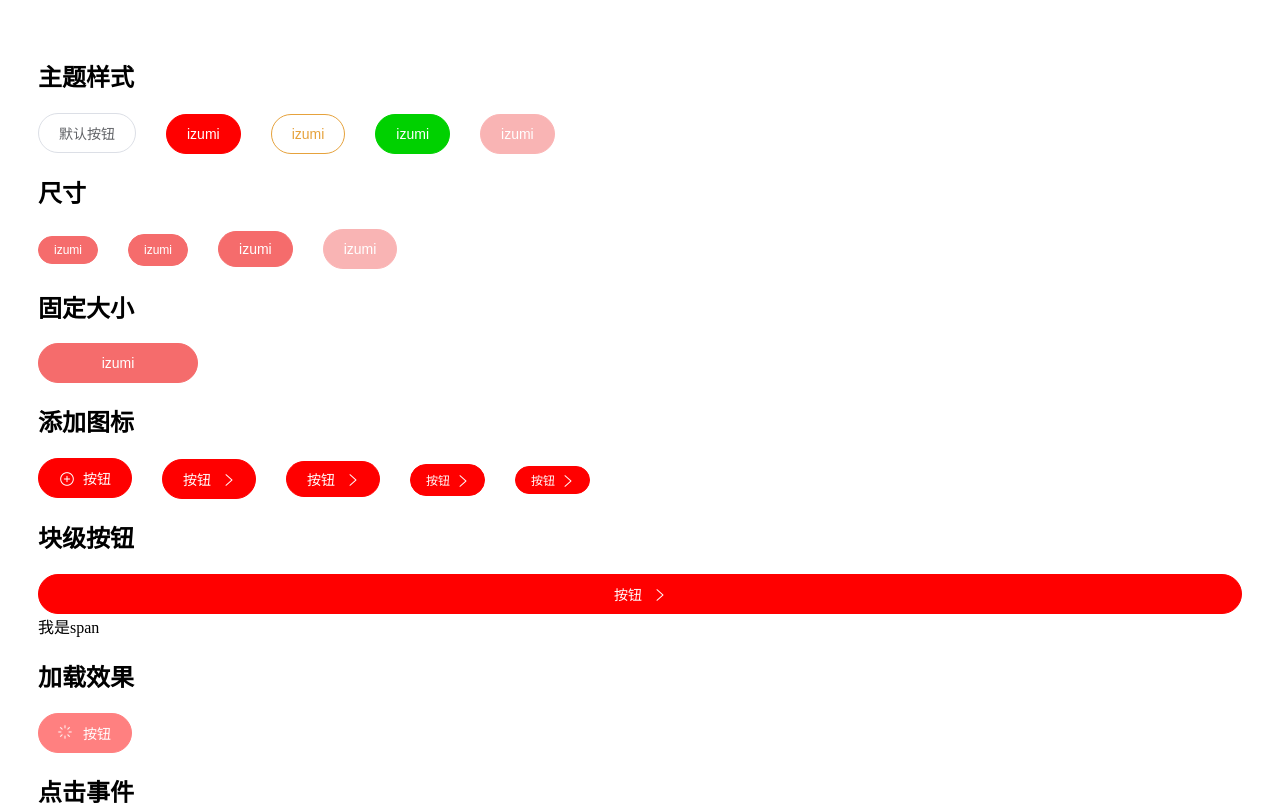
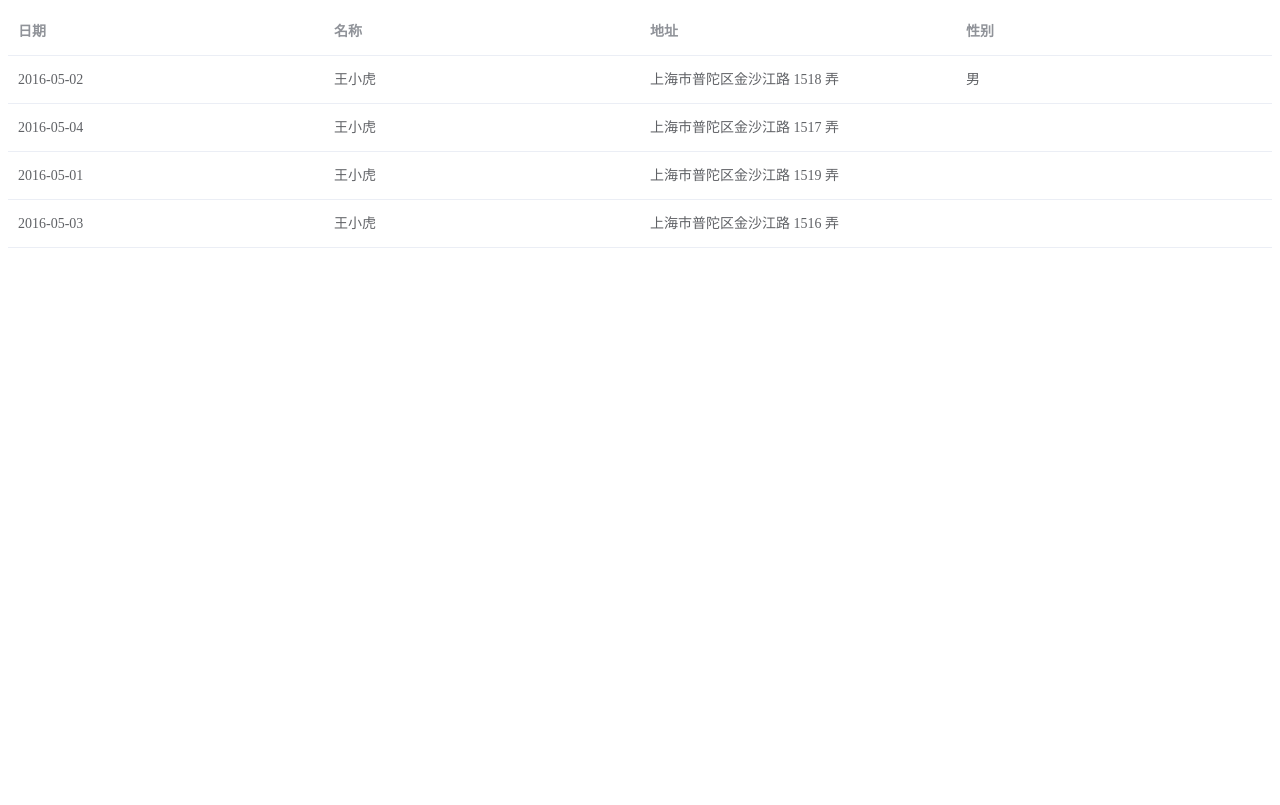
Before and after one commit to isakya/components-vue2, a Vue app: page / in a window 1280 px wide. Shown: the top 805 px of the page. Built offline with nearby package versions, Linux system fonts and the light colour scheme.

Commit message:
el table表格column封装

```diff
--- a/package.json
+++ b/package.json
@@ -9,6 +9,7 @@
   },
   "dependencies": {
     "core-js": "^3.6.5",
+    "element-ui": "^2.15.9",
     "vue": "^2.6.11",
     "vue-router": "^3.2.0",
     "vuex": "^3.4.0"
--- /dev/null
+++ b/src/components/table/index.vue
@@ -0,0 +1,53 @@
+<template>
+  <el-table
+    :data="tableData"
+    style="width: 100%"
+  >
+    <el-table-column
+      v-for="item in column"
+      :key="item.prop"
+      :prop="item.prop"
+      :label="item.label"
+    >
+    </el-table-column>
+  </el-table>
+</template>
+
+<script>
+export default {
+  name: 'Table',
+  props: {
+    column: {
+      type: Array,
+      default: () => []
+    }
+  },
+  data() {
+    return {
+      tableData: [
+        {
+          date: '2016-05-02',
+          name: '王小虎',
+          address: '上海市普陀区金沙江路 1518 弄',
+          sex: '男'
+        }, {
+          date: '2016-05-04',
+          name: '王小虎',
+          address: '上海市普陀区金沙江路 1517 弄'
+        }, {
+          date: '2016-05-01',
+          name: '王小虎',
+          address: '上海市普陀区金沙江路 1519 弄'
+        }, {
+          date: '2016-05-03',
+          name: '王小虎',
+          address: '上海市普陀区金沙江路 1516 弄'
+        }
+      ]
+    }
+  }
+}
+</script>
+
+<style lang="scss" scoped>
+</style>
--- a/src/main.js
+++ b/src/main.js
@@ -3,11 +3,14 @@ import App from './App.vue'
 import router from './router'
 import store from './store'
 
+import ElementUI from 'element-ui'
+import 'element-ui/lib/theme-chalk/index.css'
 // iconfont
 import './styles/icon/iconfont.css'
 // import './style/lessconfig.less'
 
 Vue.config.productionTip = false
+Vue.use(ElementUI)
 
 new Vue({
   router,
--- a/src/styles/scssconfig.scss
+++ b/src/styles/scssconfig.scss
@@ -1,3 +1,3 @@
-$primary: red;
-$button-space: 30px;
-$button-round: 20px;
+// $primary: red;
+// $button-space: 30px;
+// $button-round: 20px;
--- a/src/views/Home.vue
+++ b/src/views/Home.vue
@@ -1,131 +1,27 @@
 <template>
-  <div style="padding: 30px;">
-    <h2>主题样式</h2>
-    <i-button>默认按钮</i-button>
-    <!-- 主题颜色 -->
-    <i-button type="primary">izumi</i-button>
-    <!-- 边框 -->
-    <i-button
-      type="warning"
-      border
-    >izumi</i-button>
-    <!-- 圆角 -->
-    <i-button
-      type="success"
-      round
-    >izumi</i-button>
-    <!-- 禁用 -->
-    <i-button
-      type="error"
-      disabled
-    >izumi</i-button>
-    <h2>尺寸</h2>
-    <i-button
-      type="error"
-      size="mini"
-    >izumi</i-button>
-    <i-button
-      type="error"
-      size="small"
-    >izumi</i-button>
-    <i-button
-      type="error"
-      size="medium"
-    >izumi</i-button>
-    <i-button
-      type="error"
-      disabled
-    >izumi</i-button>
-    <h2>固定大小</h2>
-    <i-button
-      type="error"
-      min-width="160px"
-    >izumi</i-button>
-    <h2>添加图标</h2>
-    <i-button
-      perfix="add-circle"
-      type="primary"
-    >按钮</i-button>
-    <i-button
-      suffix="arrow-right"
-      type="primary"
-    >按钮</i-button>
-    <i-button
-      suffix="arrow-right"
-      type="primary"
-      size="medium"
-    >按钮</i-button>
-    <i-button
-      suffix="arrow-right"
-      type="primary"
-      size="small"
-    >按钮</i-button>
-    <i-button
-      suffix="arrow-right"
-      type="primary"
-      size="mini"
-    >按钮</i-button>
-    <h2>块级按钮</h2>
-    <i-button
-      suffix="arrow-right"
-      block
-      type="primary"
-    >按钮</i-button>
-    <span>我是span</span>
-    <h2>加载效果</h2>
-    <i-button
-      type="primary"
-      :loading="true"
-    >按钮</i-button>
-    <h2>点击事件</h2>
-    <i-button
-      :loading="flag"
-      type="primary"
-      @click="handleClick"
-    >click事件</i-button>
-    <h2>before-change 异步处理</h2>
-    <i-button
-      :before-change="asyncFunction"
-      type="primary"
-    >异步处理</i-button>
-    <div class="test">2123123</div>
+  <div>
+    <i-table :column="column"></i-table>
   </div>
 </template>
 
 <script>
-
 export default {
   name: 'Home',
   components: {
-    'i-button': () => import('@/components/button')
+    'i-table': () => import('@/components/table')
   },
   data() {
     return {
-      flag: false
-    }
-  },
-  methods: {
-    handleClick() {
-      this.flag = true
-      setTimeout(() => {
-        alert('hello world!')
-        this.flag = false
-      }, 1000)
-    },
-    asyncFunction() {
-      return new Promise((resolve, reject) => {
-        console.log(reject)
-        setTimeout(() => {
-          alert('hello world!')
-          resolve()
-        }, 1000)
-      })
+      column: [
+        { label: '日期', prop: 'date' },
+        { label: '名称', prop: 'name' },
+        { label: '地址', prop: 'address' },
+        { label: '性别', prop: 'sex' },
+      ]
     }
   }
 }
 </script>
-<style scoped>
-.test {
-  color: red;
-}
+
+<style lang="scss" scoped>
 </style>
```
Also changed, not shown: src/views/Home-button.vue (added, +131 -0 lines), 1 other file (tests, documents, lock files or other folders).
